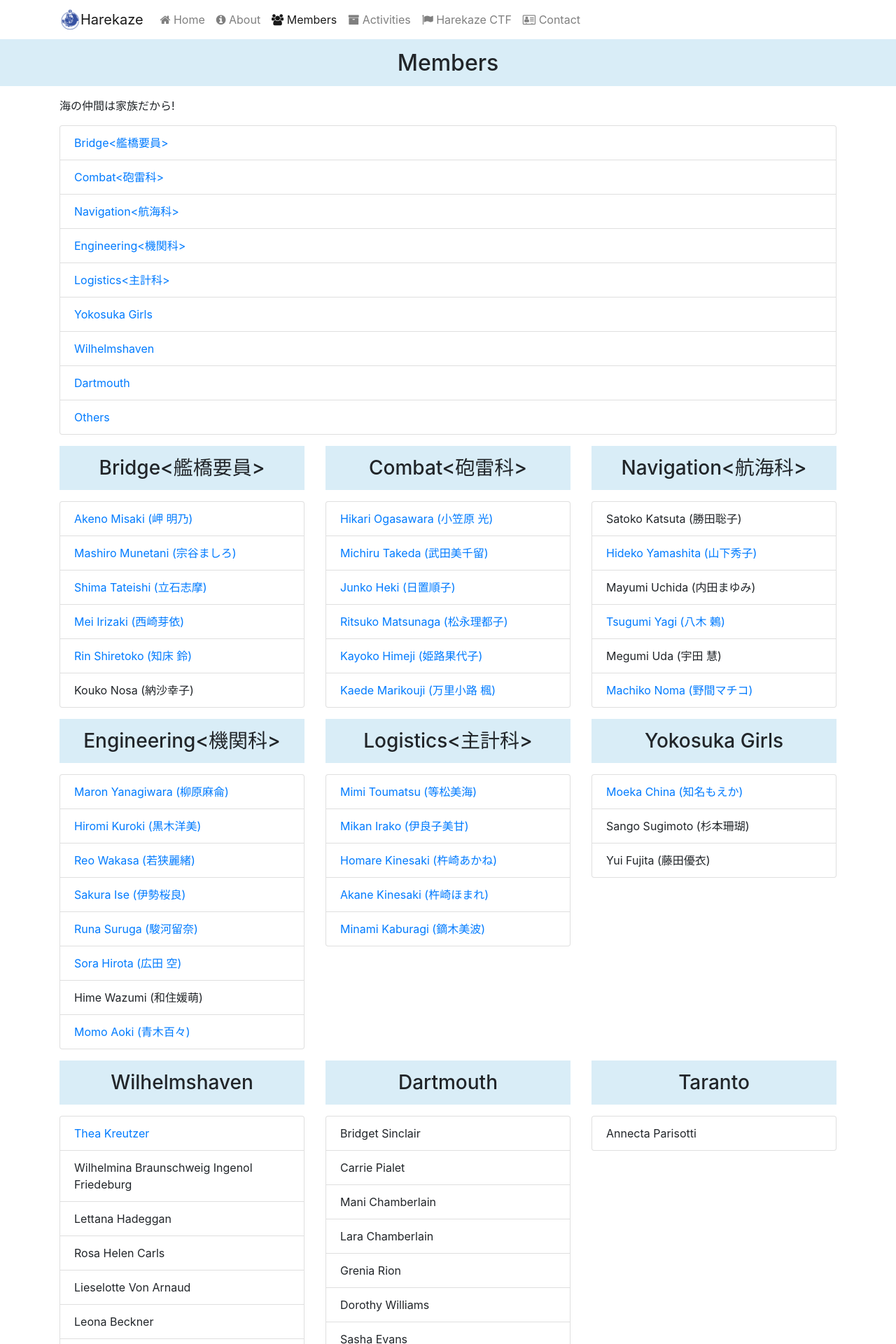
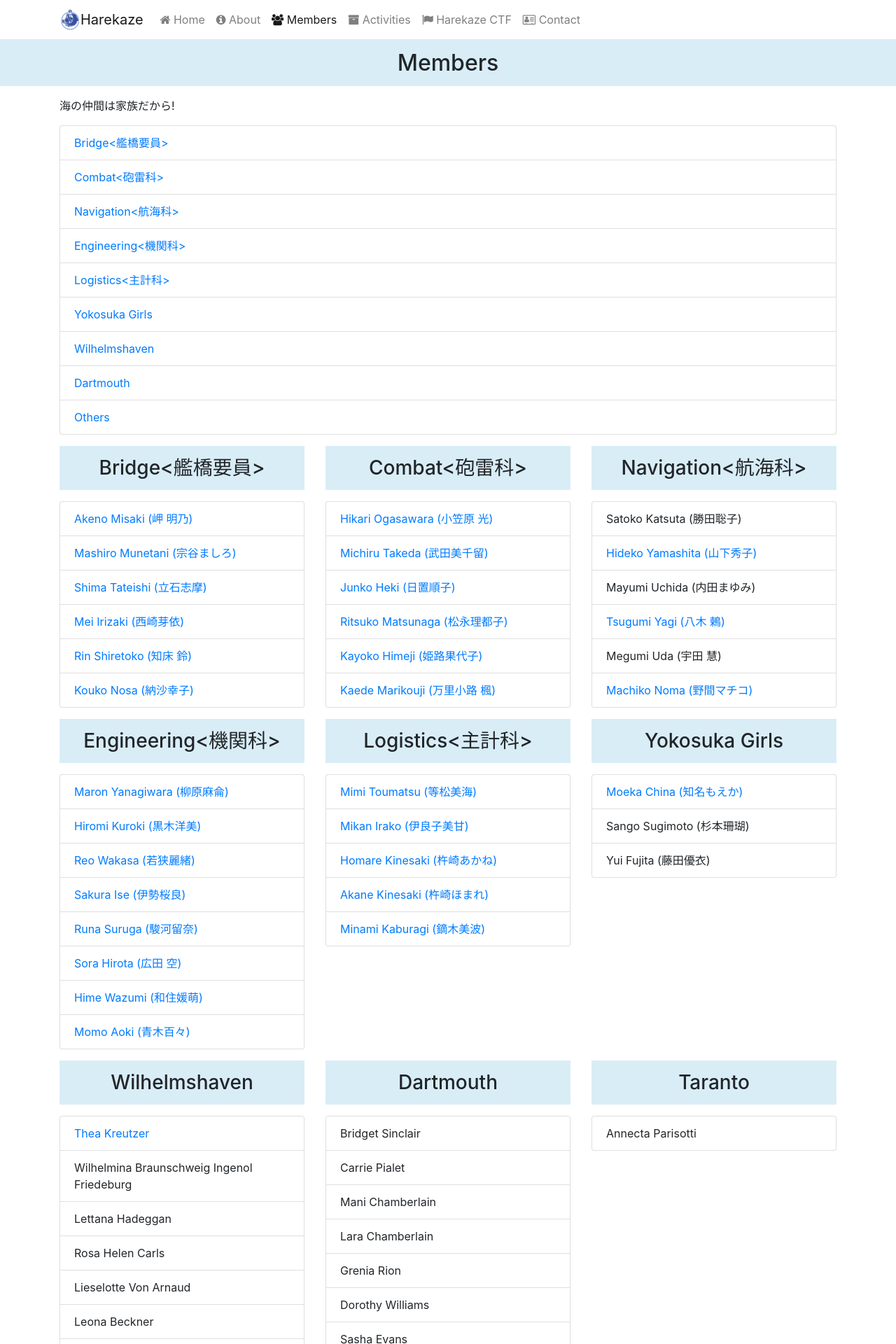
Before and after one commit to TeamHarekaze/TeamHarekaze.github.io, a Jekyll site: the page built from members.html, in a window 1280 px wide. Shown: the top 1920 px of the page at 70% size. Built offline with Jekyll 4.4.1, drawn with Linux system fonts in a browser that asks for light colours; nearby versions of some CDN libraries.

Commit message:
Update members.html

```diff
--- a/members.html
+++ b/members.html
@@ -31,7 +31,7 @@ title: Members
           <li class="list-group-item"><a href="https://twitter.com/shepherd1021">Shima Tateishi (立石志摩)</a></li>
           <li class="list-group-item"><a href="https://twitter.com/Tkon_sec">Mei Irizaki (西崎芽依)</a></li>
           <li class="list-group-item"><a href="https://twitter.com/jtwp470">Rin Shiretoko (知床 鈴)</a></li>
-          <li class="list-group-item">Kouko Nosa (納沙幸子)</li>
+          <li class="list-group-item"><a href="https://twitter.com/takemioIO">Kouko Nosa (納沙幸子)</a></li>
         </ul>
       </div>
       <div class="col-md-4">
@@ -73,7 +73,7 @@ title: Members
           <li class="list-group-item"><a href="https://twitter.com/reinforchu">Sakura Ise (伊勢桜良)</a></li>
           <li class="list-group-item"><a href="https://twitter.com/jaganikuman">Runa Suruga (駿河留奈)</a></li>
           <li class="list-group-item"><a href="https://twitter.com/st98_">Sora Hirota (広田 空)</a></li>
-          <li class="list-group-item">Hime Wazumi (和住媛萌)</li>
+          <li class="list-group-item"><a href="https://twitter.com/KageShiron">Hime Wazumi (和住媛萌)</a></li>
           <li class="list-group-item"><a href="https://twitter.com/levena_evenas">Momo Aoki (青木百々)</a></li>
         </ul>
       </div>
```
